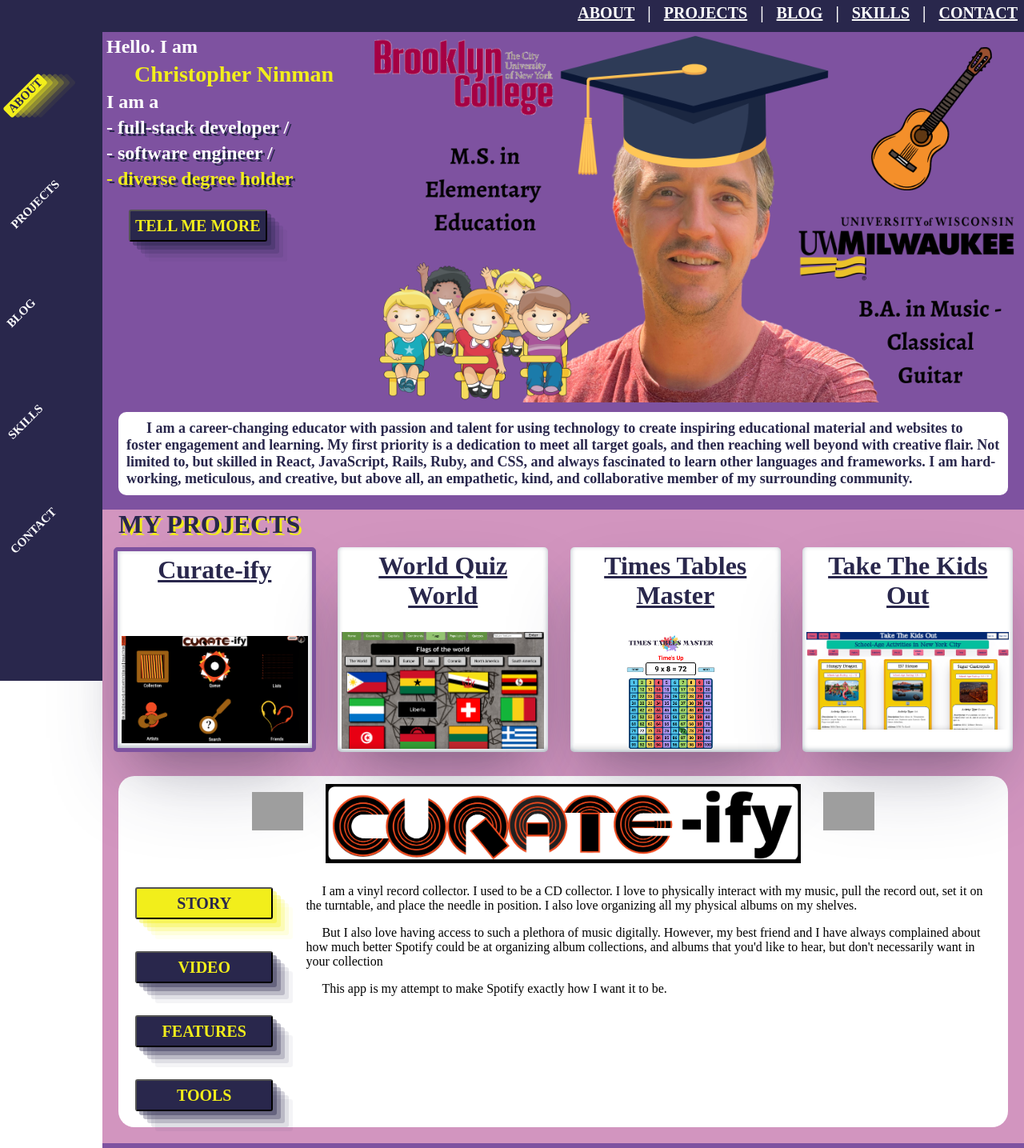
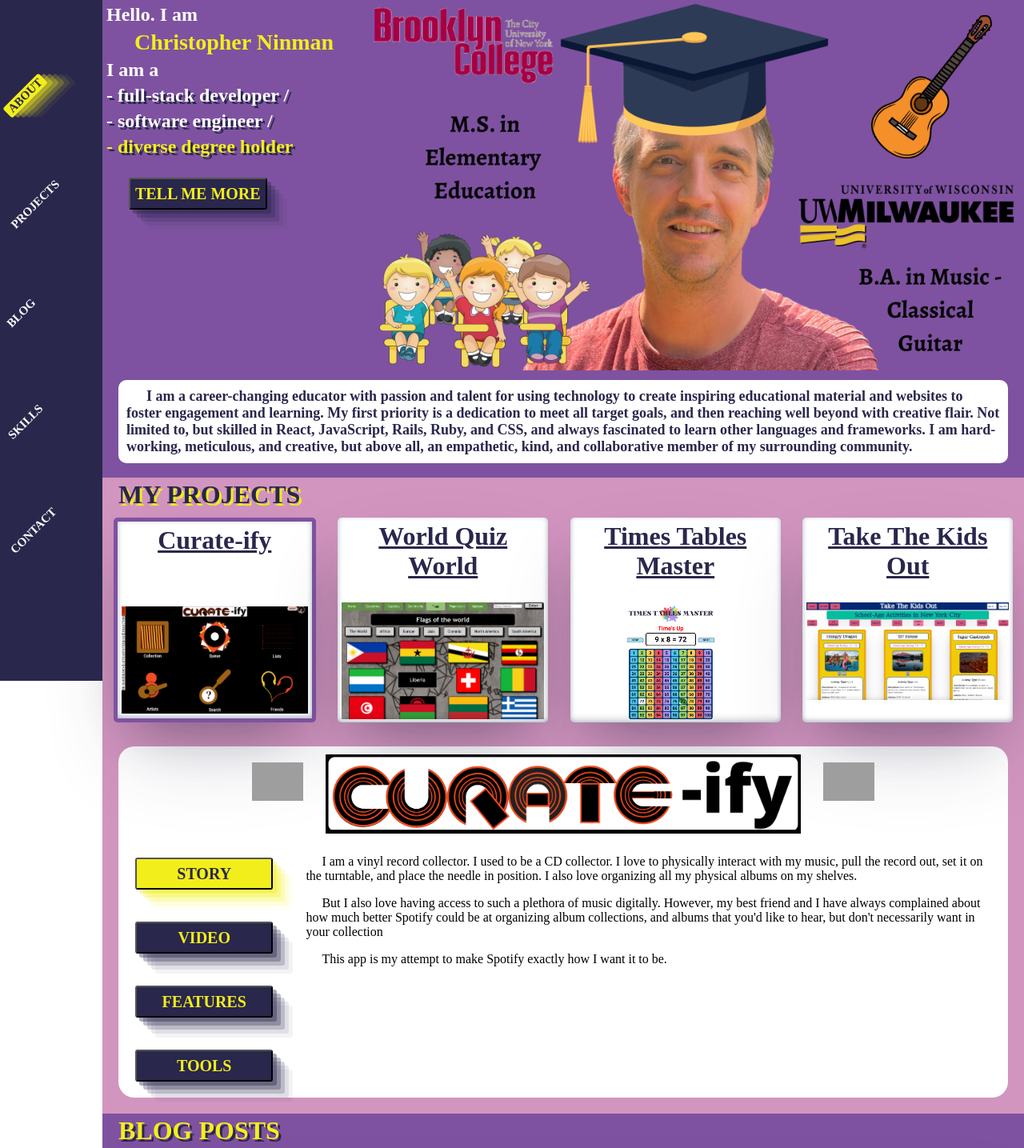
Before and after one commit to ctninman/me, a React (Create React App) app: page / in a window 1280 px wide. Shown: the top 1435 px of the page at 80% size. Built offline with nearby package versions, Linux system fonts and the light colour scheme; grey boxes are pictures that could not be loaded; the HTML template or start-up script is replaced by a standard one; a web font is replaced by a local one.

Commit message:
removed navbar

```diff
--- a/src/App.js
+++ b/src/App.js
@@ -60,13 +60,13 @@ function App() {
   return (
     <main >
       <title>Christopher Ninman</title>
-      <NavBar
+      {/* <NavBar
         aboutRef={aboutRef}
         projectRef={projectRef}
         blogRef={blogRef}
         skillRef={skillRef}
         contactRef={contactRef}
-      />
+      /> */}
       <Sidebar
         aboutRef={aboutRef}
         projectRef={projectRef}
@@ -74,6 +74,7 @@ function App() {
         skillRef={skillRef}
         contactRef={contactRef}
         sidebarHighlight={sidebarHighlight}
+        setSidebarHighlight={setSidebarHighlight}
       />
       <div className='page-style'>
         <About aboutRef={aboutRef}/>
--- a/src/Blog.js
+++ b/src/Blog.js
@@ -13,7 +13,10 @@ function Blog({blogRef}) {
 		textShadow: '#29274C 3px 3px'
 	}
 
+
 	return (
+		<>
+		<div className='ref-helper-purple'></div>
 		<div ref={blogRef} className='comp-blogs'>
 			<h1 style={blogH1}>BLOG POSTS</h1>
 			{blogPosts.map (post => (
@@ -23,6 +26,7 @@ function Blog({blogRef}) {
 				/>
 			))}
 		</div>
+		</>
 	);
 }
 
--- a/src/Projects.js
+++ b/src/Projects.js
@@ -22,6 +22,8 @@ function Projects({projectRef}) {
 	}
 
 	return (
+		<>
+			<div className='ref-helper-pink'></div>
 			<div ref={projectRef} className='comp-project' style={projectDiv}>
 				<h1 style={projecth1}>MY PROJECTS</h1>
 				<div className='comp-projects'>
@@ -42,6 +44,7 @@ function Projects({projectRef}) {
 					setSelectedView={setSelectedView}
 				/>
 			</div>
+		</>
 	);
 }
 
--- a/src/Sidebar.js
+++ b/src/Sidebar.js
@@ -1,21 +1,28 @@
 import React from 'react';
 
-function Sidebar({aboutRef, projectRef, blogRef, skillRef, contactRef, sidebarHighlight}) {
+function Sidebar({aboutRef, projectRef, blogRef, skillRef, contactRef, sidebarHighlight, setSidebarHighlight}) {
+
+
+	function handleSidebarClick (selectRef, refString) {
+		selectRef.current.scrollIntoView({behavior: 'smooth'})
+		setSidebarHighlight(refString)
+	}
+
 	return (
 		<div className='comp-sidebar'>
-			<div>
+			<div onClick={() => handleSidebarClick(aboutRef, 'about')}>
 				<h1 className={sidebarHighlight === 'about' ? 'sidebar-highlight' : 'sidebar-no-highlight'}>ABOUT</h1>
 			</div>
-			<div>
+			<div onClick={() => handleSidebarClick(projectRef, 'project')}>
 				<h1 className={sidebarHighlight === 'project' ? 'sidebar-highlight' : 'sidebar-no-highlight'}>PROJECTS</h1>
 			</div>
-			<div>
+			<div onClick={() => handleSidebarClick(blogRef, 'blog')}>
 				<h1 className={sidebarHighlight === 'blog' ? 'sidebar-highlight' : 'sidebar-no-highlight'}>BLOG</h1>
 			</div>
-			<div>
+			<div onClick={() => handleSidebarClick(skillRef, 'skill')}>
 				<h1 className={sidebarHighlight === 'skill' ? 'sidebar-highlight' : 'sidebar-no-highlight'}>SKILLS</h1>
 			</div>
-			<div>
+			<div onClick={() => handleSidebarClick(contactRef, 'contact')}>
 				<h1 className={sidebarHighlight === 'contact' ? 'sidebar-highlight' : 'sidebar-no-highlight'}>CONTACT</h1>
 			</div>
 		</div>
--- a/src/index.css
+++ b/src/index.css
@@ -92,7 +92,7 @@ transform: scale(1.03,1.03);
 .comp-about {
 	background-color: #7E52A0;
 	color: white;
-	margin-top: 40px;
+	/* margin-top: 40px; */
 	text-align:left;
 	display: flex;
 	flex-direction: row;
@@ -192,11 +192,20 @@ transform: scale(1.03,1.03);
 	width: fit-content;
 	padding-left: 5px;
 	padding-right: 5px;
+	cursor: pointer;
 	/* writing-mode: vertical-rl; */
 	transform: rotate(315deg);
 	text-align: center;
 	border-radius: 3px;
 	/* text-orientation: upright; */
+}
+
+.comp-sidebar h1:hover {
+	/* background-color: #F2EE1B; */
+	/* color: #29274C; */
+	font-weight: bolder;
+	border: 2px solid #F2EE1B;
+	box-shadow: rgba(242, 238, 27, 0.4) 5px 5px, rgba(242, 238, 27, 0.3) 10px 10px, rgba(242, 238, 27, 0.2) 15px 15px, rgba(242, 238, 27, 0.1) 20px 20px, rgba(242, 238, 27, 0.05) 25px 25px;
 }
 
 .comp-single-skill {
@@ -487,6 +496,16 @@ transform: scale(1.03,1.03);
 	width: 100%;
 }
 
+.ref-helper-pink {
+	height: 3px;
+	background-color: #D295BF;
+}
+
+.ref-helper-purple {
+	height: 3px;
+	background-color: #7E52A0;
+}
+
 .resume-button {
 	/* width: fit-content; */
 	background-color: #F2EE1B;
```
Lines whose indentation alone changed are shown as unchanged.
